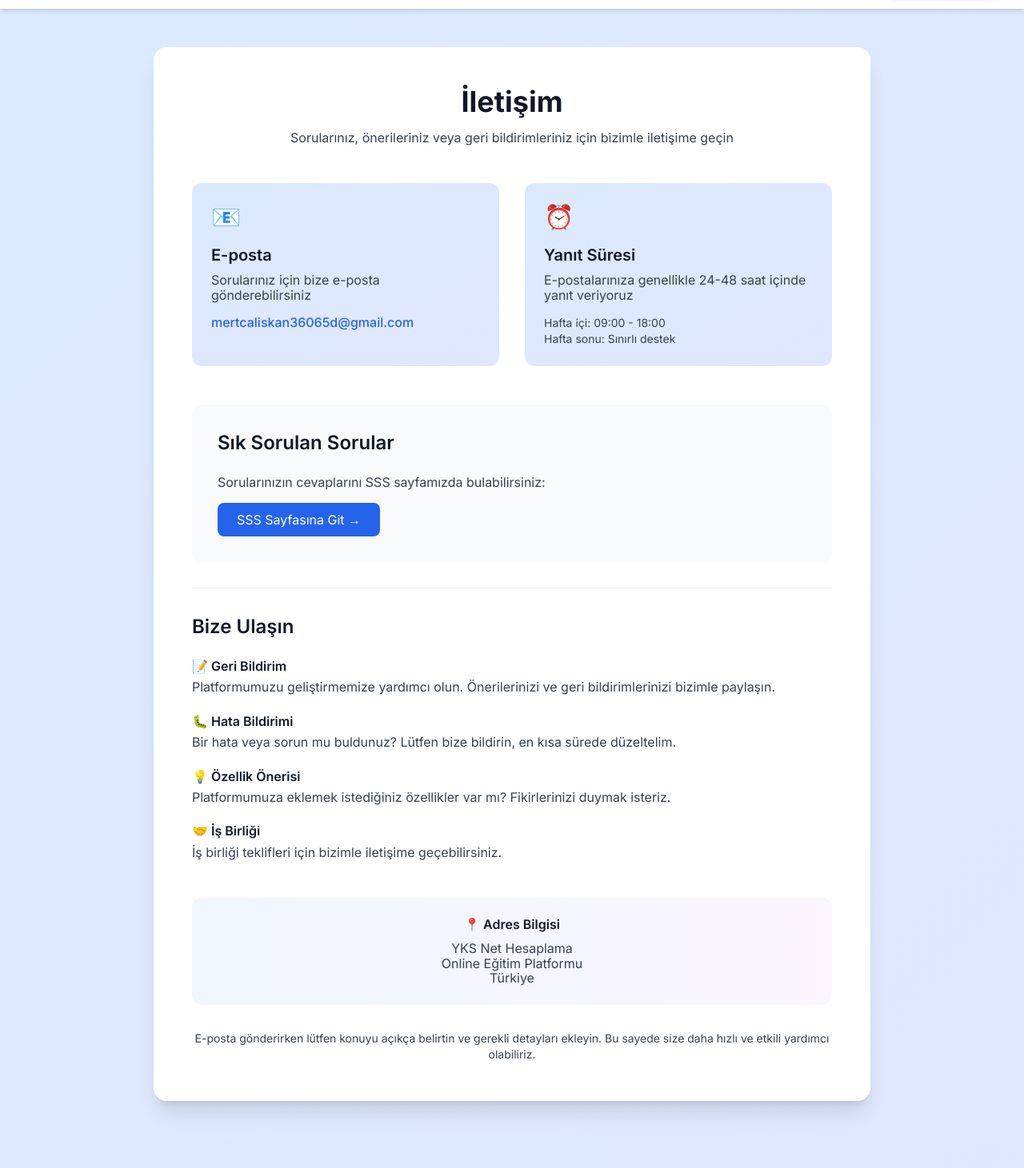
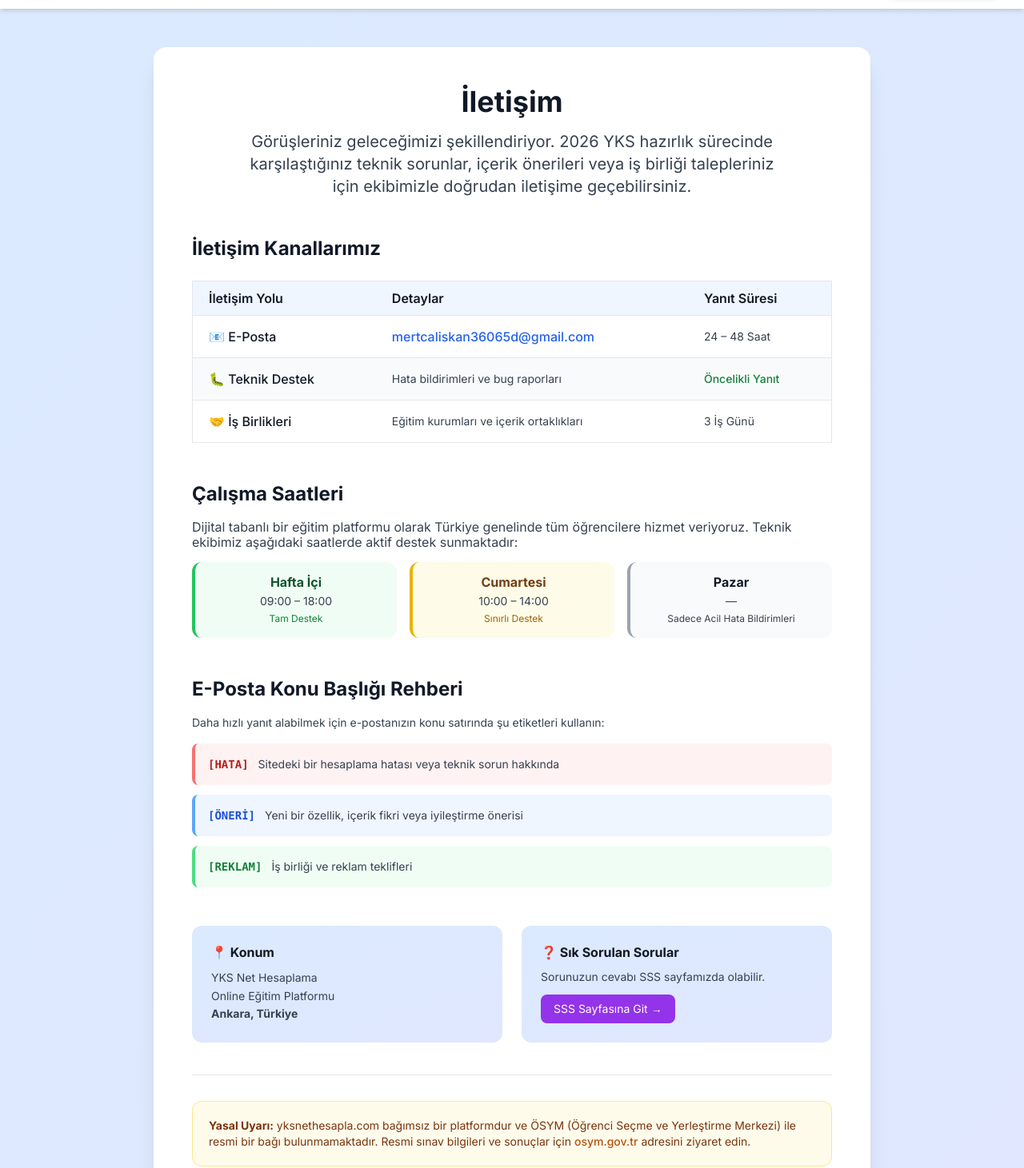
Before and after one commit to mert121212/yks-net-hesaplama, a Next.js app: page /iletisim in a window 1280 px wide. Shown: the part 53-1514 px from the top of the page at 80% size. Built offline with nearby package versions, Linux system fonts and the light colour scheme.

Commit message:
feat: iletisim sayfası kurumsal yapıya kavuşturuldu - kanal tablosu, çalışma saatleri, konu başlığı rehberi, yasal uyarı

```diff
--- a/src/app/iletisim/page.tsx
+++ b/src/app/iletisim/page.tsx
@@ -1,8 +1,11 @@
 import type { Metadata } from 'next'
+import Link from 'next/link'
 
 export const metadata: Metadata = {
-    title: 'İletişim | YKS Net Hesaplama',
-    description: 'YKS Net Hesaplama ile iletişime geçin. Sorularınız, önerileriniz ve geri bildirimleriniz için bize ulaşın.',
+    title: 'İletişim | YKS Net Hesaplama - yksnethesapla.com',
+    description: 'YKS Net Hesaplama ekibiyle iletişime geçin. Teknik destek, içerik önerisi veya iş birliği talepleriniz için bize ulaşın. 24-48 saat içinde yanıt veriyoruz.',
+    keywords: 'yks net hesaplama iletişim, yksnethesapla iletişim, yks hesaplama destek',
+    alternates: { canonical: 'https://yksnethesapla.com/iletisim' },
 }
 
 export default function IletisimPage() {
@@ -10,112 +13,137 @@ export default function IletisimPage() {
         <div className="min-h-screen bg-gradient-to-br from-blue-50 via-white to-purple-50 py-12 px-4">
             <div className="max-w-4xl mx-auto">
                 <div className="bg-white rounded-2xl shadow-xl p-8 md:p-12">
-                    <h1 className="text-4xl font-bold text-gray-900 mb-4 text-center">
-                        İletişim
-                    </h1>
-                    <p className="text-center text-gray-600 mb-12">
-                        Sorularınız, önerileriniz veya geri bildirimleriniz için bizimle iletişime geçin
-                    </p>
 
-                    <div className="grid md:grid-cols-2 gap-8 mb-12">
+                    <header className="text-center mb-12">
+                        <h1 className="text-4xl font-bold text-gray-900 mb-4">İletişim</h1>
+                        <p className="text-xl text-gray-600 max-w-2xl mx-auto">
+                            Görüşleriniz geleceğimizi şekillendiriyor. 2026 YKS hazırlık sürecinde
+                            karşılaştığınız teknik sorunlar, içerik önerileri veya iş birliği talepleriniz
+                            için ekibimizle doğrudan iletişime geçebilirsiniz.
+                        </p>
+                    </header>
+
+                    {/* İletişim kanalları tablosu */}
+                    <section className="mb-12">
+                        <h2 className="text-2xl font-bold text-gray-900 mb-6">İletişim Kanallarımız</h2>
+                        <div className="overflow-x-auto">
+                            <table className="min-w-full bg-white border border-gray-200 rounded-xl">
+                                <thead className="bg-blue-50">
+                                    <tr>
+                                        <th className="px-5 py-3 text-left font-semibold border-b text-gray-900">İletişim Yolu</th>
+                                        <th className="px-5 py-3 text-left font-semibold border-b text-gray-900">Detaylar</th>
+                                        <th className="px-5 py-3 text-left font-semibold border-b text-gray-900">Yanıt Süresi</th>
+                                    </tr>
+                                </thead>
+                                <tbody>
+                                    <tr className="border-b">
+                                        <td className="px-5 py-4 font-medium">📧 E-Posta</td>
+                                        <td className="px-5 py-4">
+                                            <a href="mailto:mertcaliskan36065d@gmail.com" className="text-blue-600 hover:underline font-medium">
+                                                mertcaliskan36065d@gmail.com
+                                            </a>
+                                        </td>
+                                        <td className="px-5 py-4 text-sm text-gray-600">24 – 48 Saat</td>
+                                    </tr>
+                                    <tr className="border-b bg-gray-50">
+                                        <td className="px-5 py-4 font-medium">🐛 Teknik Destek</td>
+                                        <td className="px-5 py-4 text-sm text-gray-700">Hata bildirimleri ve bug raporları</td>
+                                        <td className="px-5 py-4 text-sm text-green-700 font-medium">Öncelikli Yanıt</td>
+                                    </tr>
+                                    <tr>
+                                        <td className="px-5 py-4 font-medium">🤝 İş Birlikleri</td>
+                                        <td className="px-5 py-4 text-sm text-gray-700">Eğitim kurumları ve içerik ortaklıkları</td>
+                                        <td className="px-5 py-4 text-sm text-gray-600">3 İş Günü</td>
+                                    </tr>
+                                </tbody>
+                            </table>
+                        </div>
+                    </section>
+
+                    {/* Çalışma saatleri */}
+                    <section className="mb-12">
+                        <h2 className="text-2xl font-bold text-gray-900 mb-4">Çalışma Saatleri</h2>
+                        <p className="text-gray-700 mb-4">
+                            Dijital tabanlı bir eğitim platformu olarak Türkiye genelinde tüm öğrencilere
+                            hizmet veriyoruz. Teknik ekibimiz aşağıdaki saatlerde aktif destek sunmaktadır:
+                        </p>
+                        <div className="grid md:grid-cols-3 gap-4">
+                            <div className="bg-green-50 p-4 rounded-xl border-l-4 border-green-500 text-center">
+                                <p className="font-bold text-green-900 mb-1">Hafta İçi</p>
+                                <p className="text-gray-700 text-sm">09:00 – 18:00</p>
+                                <p className="text-xs text-green-700 mt-1">Tam Destek</p>
+                            </div>
+                            <div className="bg-yellow-50 p-4 rounded-xl border-l-4 border-yellow-500 text-center">
+                                <p className="font-bold text-yellow-900 mb-1">Cumartesi</p>
+                                <p className="text-gray-700 text-sm">10:00 – 14:00</p>
+                                <p className="text-xs text-yellow-700 mt-1">Sınırlı Destek</p>
+                            </div>
+                            <div className="bg-gray-50 p-4 rounded-xl border-l-4 border-gray-400 text-center">
+                                <p className="font-bold text-gray-900 mb-1">Pazar</p>
+                                <p className="text-gray-700 text-sm">—</p>
+                                <p className="text-xs text-gray-600 mt-1">Sadece Acil Hata Bildirimleri</p>
+                            </div>
+                        </div>
+                    </section>
+
+                    {/* Konu başlığı rehberi */}
+                    <section className="mb-12">
+                        <h2 className="text-2xl font-bold text-gray-900 mb-4">E-Posta Konu Başlığı Rehberi</h2>
+                        <p className="text-gray-700 mb-4 text-sm">
+                            Daha hızlı yanıt alabilmek için e-postanızın konu satırında şu etiketleri kullanın:
+                        </p>
+                        <div className="space-y-3">
+                            <div className="flex items-start gap-3 bg-red-50 p-4 rounded-lg border-l-4 border-red-400">
+                                <span className="font-mono font-bold text-red-700 text-sm whitespace-nowrap">[HATA]</span>
+                                <p className="text-gray-700 text-sm">Sitedeki bir hesaplama hatası veya teknik sorun hakkında</p>
+                            </div>
+                            <div className="flex items-start gap-3 bg-blue-50 p-4 rounded-lg border-l-4 border-blue-400">
+                                <span className="font-mono font-bold text-blue-700 text-sm whitespace-nowrap">[ÖNERİ]</span>
+                                <p className="text-gray-700 text-sm">Yeni bir özellik, içerik fikri veya iyileştirme önerisi</p>
+                            </div>
+                            <div className="flex items-start gap-3 bg-green-50 p-4 rounded-lg border-l-4 border-green-400">
+                                <span className="font-mono font-bold text-green-700 text-sm whitespace-nowrap">[REKLAM]</span>
+                                <p className="text-gray-700 text-sm">İş birliği ve reklam teklifleri</p>
+                            </div>
+                        </div>
+                    </section>
+
+                    {/* Konum ve SSS */}
+                    <div className="grid md:grid-cols-2 gap-6 mb-10">
                         <div className="bg-gradient-to-br from-blue-50 to-blue-100 p-6 rounded-xl">
-                            <div className="text-blue-600 text-3xl mb-4">📧</div>
-                            <h3 className="text-xl font-semibold text-gray-900 mb-2">E-posta</h3>
-                            <p className="text-gray-700 mb-4">
-                                Sorularınız için bize e-posta gönderebilirsiniz
+                            <h3 className="font-bold text-gray-900 mb-3">📍 Konum</h3>
+                            <p className="text-gray-700 text-sm leading-relaxed">
+                                YKS Net Hesaplama<br />
+                                Online Eğitim Platformu<br />
+                                <strong>Ankara, Türkiye</strong>
                             </p>
-                            <a
-                                href="mailto:mertcaliskan36065d@gmail.com"
-                                className="text-blue-600 hover:text-blue-800 font-medium"
-                            >
-                                mertcaliskan36065d@gmail.com
-                            </a>
                         </div>
+                        <div className="bg-gradient-to-br from-purple-50 to-purple-100 p-6 rounded-xl">
+                            <h3 className="font-bold text-gray-900 mb-3">❓ Sık Sorulan Sorular</h3>
+                            <p className="text-gray-700 text-sm mb-3">
+                                Sorunuzun cevabı SSS sayfamızda olabilir.
+                            </p>
+                            <Link href="/sss" className="inline-block bg-purple-600 text-white px-4 py-2 rounded-lg text-sm hover:bg-purple-700 transition-colors">
+                                SSS Sayfasına Git →
+                            </Link>
+                        </div>
+                    </div>
 
-                        <div className="bg-gradient-to-br from-purple-50 to-purple-100 p-6 rounded-xl">
-                            <div className="text-purple-600 text-3xl mb-4">⏰</div>
-                            <h3 className="text-xl font-semibold text-gray-900 mb-2">Yanıt Süresi</h3>
-                            <p className="text-gray-700 mb-4">
-                                E-postalarınıza genellikle 24-48 saat içinde yanıt veriyoruz
-                            </p>
-                            <p className="text-sm text-gray-600">
-                                Hafta içi: 09:00 - 18:00<br />
-                                Hafta sonu: Sınırlı destek
+                    {/* Yasal uyarı */}
+                    <div className="border-t pt-8">
+                        <div className="bg-amber-50 border border-amber-200 rounded-xl p-5">
+                            <p className="text-sm text-amber-900">
+                                <strong>Yasal Uyarı:</strong> yksnethesapla.com bağımsız bir platformdur ve
+                                ÖSYM (Öğrenci Seçme ve Yerleştirme Merkezi) ile resmi bir bağı bulunmamaktadır.
+                                Resmi sınav bilgileri ve sonuçlar için{' '}
+                                <a href="https://www.osym.gov.tr" target="_blank" rel="noopener noreferrer" className="text-amber-700 hover:underline font-medium">
+                                    osym.gov.tr
+                                </a>
+                                {' '}adresini ziyaret edin.
                             </p>
                         </div>
                     </div>
 
-                    <div className="bg-gray-50 rounded-xl p-8 mb-8">
-                        <h2 className="text-2xl font-semibold text-gray-900 mb-6">
-                            Sık Sorulan Sorular
-                        </h2>
-                        <p className="text-gray-700 mb-4">
-                            Sorularınızın cevaplarını SSS sayfamızda bulabilirsiniz:
-                        </p>
-                        <a
-                            href="/sss"
-                            className="inline-block bg-blue-600 text-white px-6 py-3 rounded-lg hover:bg-blue-700 transition-colors"
-                        >
-                            SSS Sayfasına Git →
-                        </a>
-                    </div>
-
-                    <div className="border-t pt-8">
-                        <h2 className="text-2xl font-semibold text-gray-900 mb-6">
-                            Bize Ulaşın
-                        </h2>
-
-                        <div className="space-y-6">
-                            <div>
-                                <h3 className="font-semibold text-gray-900 mb-2">📝 Geri Bildirim</h3>
-                                <p className="text-gray-700">
-                                    Platformumuzu geliştirmemize yardımcı olun. Önerilerinizi ve geri bildirimlerinizi
-                                    bizimle paylaşın.
-                                </p>
-                            </div>
-
-                            <div>
-                                <h3 className="font-semibold text-gray-900 mb-2">🐛 Hata Bildirimi</h3>
-                                <p className="text-gray-700">
-                                    Bir hata veya sorun mu buldunuz? Lütfen bize bildirin, en kısa sürede
-                                    düzeltelim.
-                                </p>
-                            </div>
-
-                            <div>
-                                <h3 className="font-semibold text-gray-900 mb-2">💡 Özellik Önerisi</h3>
-                                <p className="text-gray-700">
-                                    Platformumuza eklemek istediğiniz özellikler var mı? Fikirlerinizi
-                                    duymak isteriz.
-                                </p>
-                            </div>
-
-                            <div>
-                                <h3 className="font-semibold text-gray-900 mb-2">🤝 İş Birliği</h3>
-                                <p className="text-gray-700">
-                                    İş birliği teklifleri için bizimle iletişime geçebilirsiniz.
-                                </p>
-                            </div>
-                        </div>
-                    </div>
-
-                    <div className="mt-12 p-6 bg-gradient-to-r from-blue-50 to-purple-50 rounded-xl">
-                        <h3 className="font-semibold text-gray-900 mb-3 text-center">
-                            📍 Adres Bilgisi
-                        </h3>
-                        <p className="text-center text-gray-700">
-                            YKS Net Hesaplama<br />
-                            Online Eğitim Platformu<br />
-                            Türkiye
-                        </p>
-                    </div>
-
-                    <div className="mt-8 text-center text-sm text-gray-600">
-                        <p>
-                            E-posta gönderirken lütfen konuyu açıkça belirtin ve gerekli detayları ekleyin.
-                            Bu sayede size daha hızlı ve etkili yardımcı olabiliriz.
-                        </p>
-                    </div>
                 </div>
             </div>
         </div>
```
